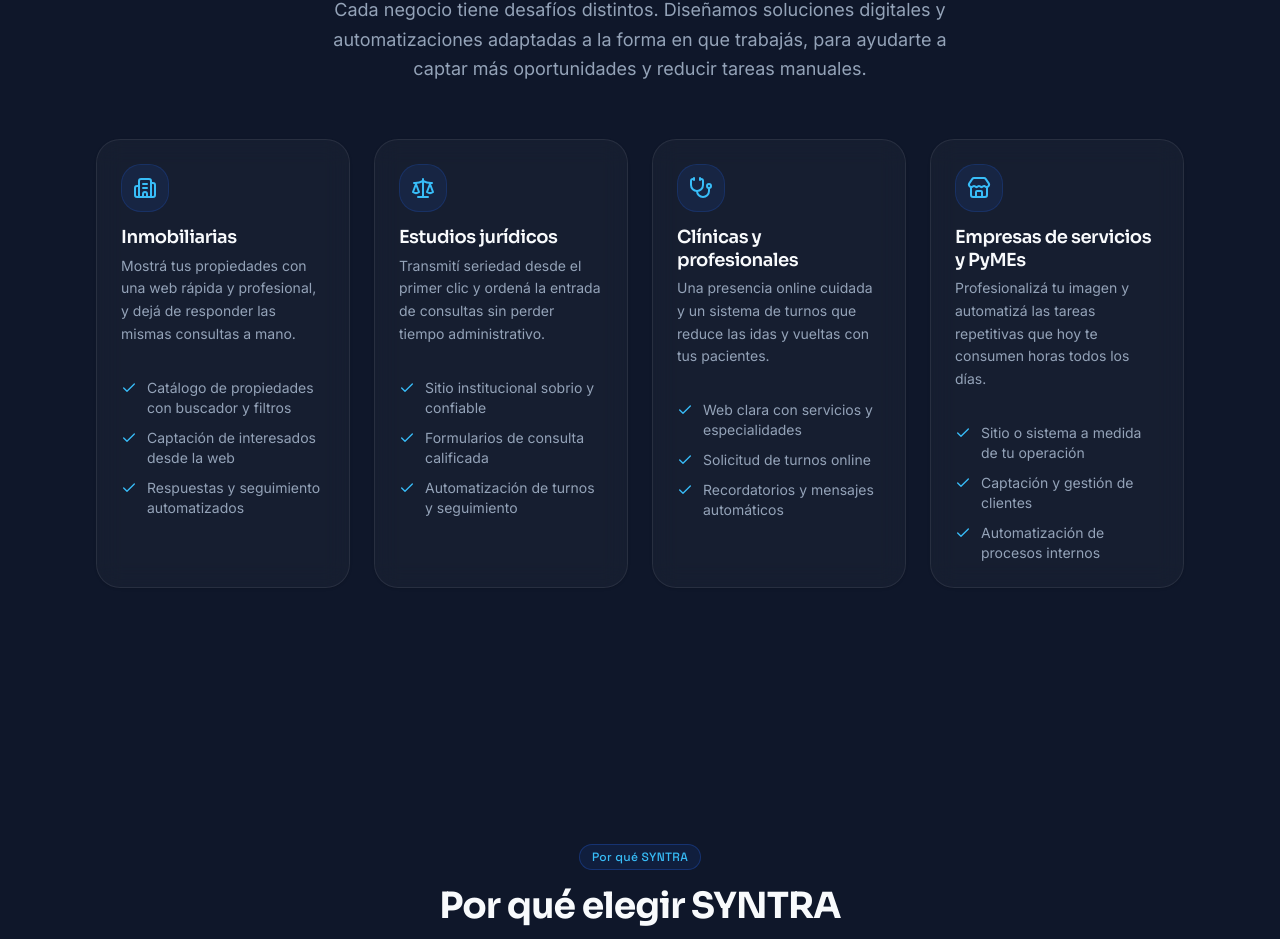
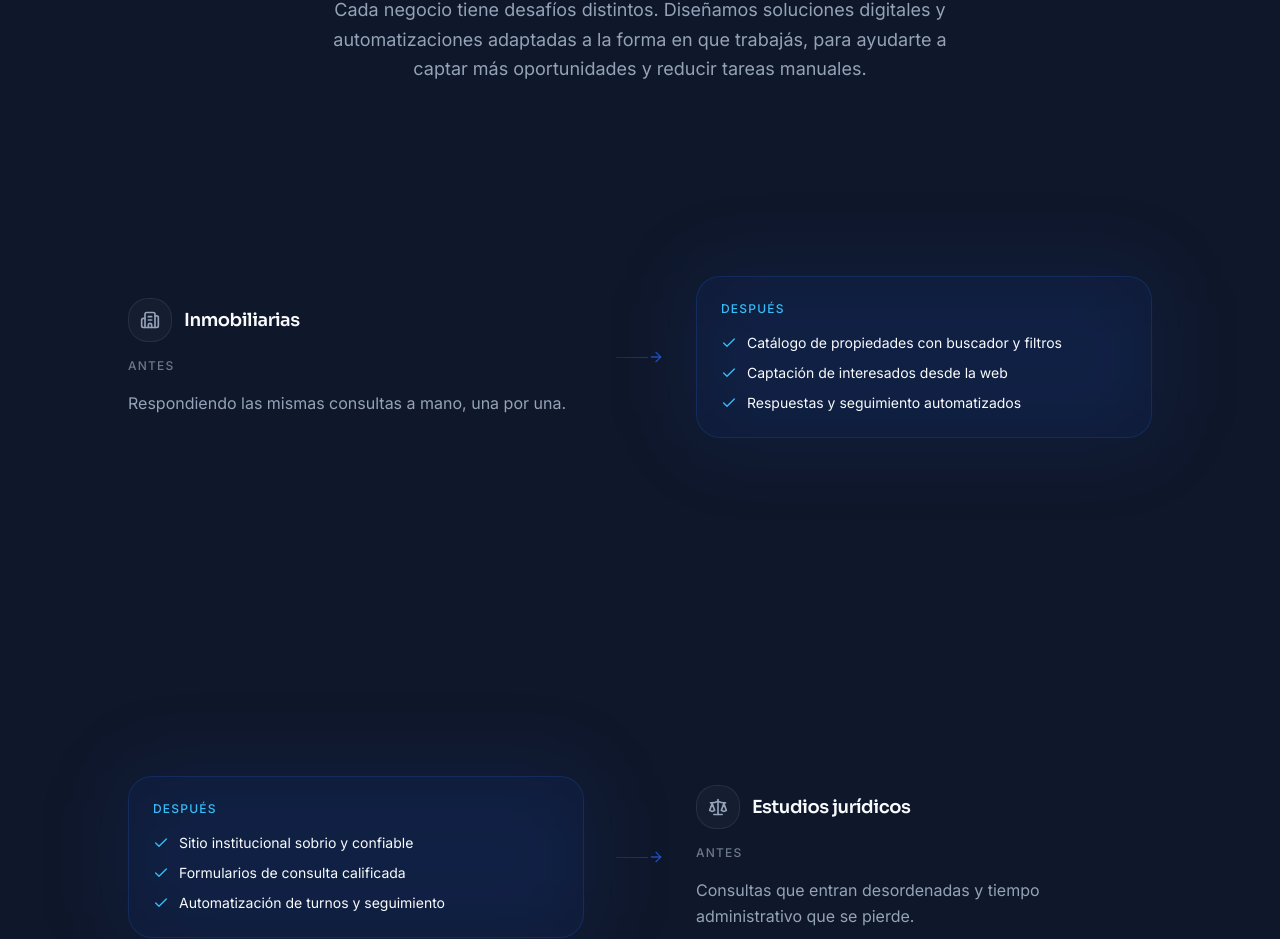
Before and after one commit to syntracorestudio-arch/syntra-core-system, a Next.js app in the folder projects/syntra-core-website/: page / in a window 1280 px wide. Shown: the part 1958-2897 px from the top of the page. Built offline with nearby package versions, Linux system fonts and the light colour scheme.

Commit message:
segundo commit

```diff
--- /dev/null
+++ b/projects/syntra-core-website/src/components/marketing/para-quien/industry-band.tsx
@@ -0,0 +1,127 @@
+"use client";
+
+import * as React from "react";
+import { Check } from "lucide-react";
+import { motion, useReducedMotion, type Variants } from "framer-motion";
+
+import { cn } from "@/lib/utils";
+import { TransformConnector } from "@/components/marketing/para-quien/transform-connector";
+
+interface IndustryBandProps {
+  index: number;
+  /** Rótulo (ícono + nombre) renderizado en Server y pasado como children. */
+  label: React.ReactNode;
+  pain: string;
+  solutions: string[];
+  /** Deriva de index % 2. Solo invierte el orden VISUAL en desktop. */
+  reversed: boolean;
+}
+
+// Easing exacto de la spec.
+const EASE = [0.22, 1, 0.36, 1] as const;
+const VIEWPORT = { once: true, amount: 0.3 } as const;
+
+/**
+ * IndustryBand — banda full-width "antes / después" (spec para-quien-v1).
+ * Una instancia por rubro. Reveal único al entrar en viewport con beat
+ * narrativo de 300ms entre "antes" y "después". Respeta prefers-reduced-motion.
+ * DOM lógico: rótulo → antes → después (la alternancia es solo visual).
+ */
+function IndustryBand({
+  label,
+  pain,
+  solutions,
+  reversed,
+}: IndustryBandProps) {
+  const reduce = useReducedMotion();
+
+  const t = (delay: number) =>
+    reduce ? { duration: 0 } : { duration: 0.35, ease: EASE, delay };
+
+  const fadeUp: Variants = {
+    hidden: reduce ? { opacity: 1, y: 0 } : { opacity: 0, y: 20 },
+    visible: { opacity: 1, y: 0 },
+  };
+  const fadeIn: Variants = {
+    hidden: reduce ? { opacity: 1, y: 0 } : { opacity: 0, y: 12 },
+    visible: { opacity: 1, y: 0 },
+  };
+  const checksContainer: Variants = {
+    hidden: {},
+    visible: {
+      transition: reduce ? {} : { staggerChildren: 0.09, delayChildren: 0.95 },
+    },
+  };
+  const checkItem: Variants = {
+    hidden: reduce ? { opacity: 1, scale: 1 } : { opacity: 0, scale: 0.9 },
+    visible: { opacity: 1, scale: 1, transition: { duration: 0.3, ease: EASE } },
+  };
+
+  return (
+    <motion.div
+      initial="hidden"
+      whileInView="visible"
+      viewport={VIEWPORT}
+      className="grid items-center gap-6 md:min-h-[380px] md:grid-cols-[1fr_auto_1fr] md:gap-8 lg:min-h-[420px]"
+    >
+      {/* Lado "antes" (gris, apagado) — beat: aparece +0.12s tras el rótulo */}
+      <motion.div
+        variants={fadeIn}
+        transition={t(0.12)}
+        className={cn(
+          "flex flex-col gap-4",
+          reversed ? "md:order-3" : "md:order-1",
+        )}
+      >
+        <motion.div variants={fadeUp} transition={t(0)}>
+          {label}
+        </motion.div>
+
+        <p className="text-xs font-medium tracking-widest text-muted-foreground/70 uppercase">
+          Antes
+        </p>
+        <p className="max-w-md leading-relaxed text-muted-foreground">{pain}</p>
+      </motion.div>
+
+      {/* Conector (orden visual central siempre) */}
+      <div className="md:order-2">
+        <TransformConnector />
+      </div>
+
+      {/* Lado "después" (iluminado, acento azul) — tras beat de 300ms */}
+      <motion.div
+        variants={fadeUp}
+        transition={t(0.62)}
+        className={cn(
+          "relative flex flex-col gap-4 rounded-2xl border border-brand-electric/20 bg-brand-electric/[0.04] p-6",
+          reversed ? "md:order-1" : "md:order-3",
+        )}
+      >
+        <span
+          aria-hidden="true"
+          className="pointer-events-none absolute -inset-2 -z-10 rounded-3xl bg-brand-electric/10 blur-2xl"
+        />
+        <p className="text-xs font-medium tracking-widest text-brand-cyan uppercase">
+          Después
+        </p>
+        <motion.ul variants={checksContainer} className="flex flex-col gap-2.5">
+          {solutions.map((solution) => (
+            <motion.li
+              key={solution}
+              variants={checkItem}
+              className="flex items-start gap-2.5 text-sm text-foreground"
+            >
+              <Check
+                className="mt-0.5 size-4 shrink-0 text-brand-cyan"
+                aria-hidden="true"
+              />
+              {solution}
+            </motion.li>
+          ))}
+        </motion.ul>
+      </motion.div>
+    </motion.div>
+  );
+}
+
+export { IndustryBand };
--- /dev/null
+++ b/projects/syntra-core-website/src/components/marketing/para-quien/transform-connector.tsx
@@ -0,0 +1,28 @@
+import { ArrowDown, ArrowRight } from "lucide-react";
+
+/**
+ * TransformConnector — conector decorativo "antes → después".
+ * Desktop: horizontal. Mobile: vertical (apunta hacia abajo). aria-hidden.
+ * CSS puro, sin interacción.
+ */
+function TransformConnector() {
+  return (
+    <div
+      aria-hidden="true"
+      className="flex shrink-0 items-center justify-center"
+    >
+      {/* Mobile: flecha vertical */}
+      <div className="flex flex-col items-center md:hidden">
+        <span className="h-6 w-px bg-gradient-to-b from-transparent to-brand-electric/40" />
+        <ArrowDown className="size-4 text-brand-electric/70" />
+      </div>
+      {/* Desktop: flecha horizontal */}
+      <div className="hidden items-center md:flex">
+        <span className="h-px w-8 bg-gradient-to-r from-border to-brand-electric/40" />
+        <ArrowRight className="size-4 text-brand-electric/70" />
+      </div>
+    </div>
+  );
+}
+
+export { TransformConnector };
--- a/projects/syntra-core-website/src/components/sections/use-cases-section.tsx
+++ b/projects/syntra-core-website/src/components/sections/use-cases-section.tsx
@@ -1,22 +1,17 @@
-import { Check } from "lucide-react";
-
 import { siteConfig, useCases } from "@/config/site";
 import { getIcon } from "@/lib/icons";
-import {
-  Card,
-  CardContent,
-  CardDescription,
-  CardHeader,
-  CardTitle,
-} from "@/components/ui/card";
 import { Section } from "@/components/layout/section";
 import { SectionHeading } from "@/components/shared/section-heading";
 import { BlurReveal } from "@/components/animations/blur-reveal";
-import { Stagger, StaggerItem } from "@/components/animations/stagger";
+import { IndustryBand } from "@/components/marketing/para-quien/industry-band";
 
 /**
- * UseCasesSection — casos de uso por industria (escenario problema → solución).
- * Content-driven, sin métricas ni casos inventados. Server Component.
+ * UseCasesSection — "Pensado para tu rubro": 4 bandas full-width antes/después
+ * con reveal al entrar en viewport. Content-driven (config/site.ts).
+ * Conserva el ancla #casos (navegación del navbar).
+ *
+ * El rótulo (ícono + nombre) se arma acá (Server Component, mismo patrón que
+ * Servicios) y se pasa como `label` a IndustryBand, que es Client.
  */
 function UseCasesSection() {
   const { eyebrow, title, subtitle } = siteConfig.sections.useCases;
@@ -27,40 +22,30 @@ function UseCasesSection() {
         <SectionHeading eyebrow={eyebrow} title={title} subtitle={subtitle} />
       </BlurReveal>
 
-      <Stagger className="mt-14 grid gap-6 sm:grid-cols-2 xl:grid-cols-4">
-        {useCases.map((useCase) => {
+      <div className="mx-auto mt-16 flex max-w-5xl flex-col gap-16 lg:gap-20">
+        {useCases.map((useCase, index) => {
           const Icon = getIcon(useCase.icon);
           return (
-            <StaggerItem key={useCase.id} className="h-full">
-              <Card className="h-full transition-colors duration-300 hover:border-brand-cyan/30">
-                <CardHeader>
-                  <span className="mb-2 inline-flex size-12 items-center justify-center rounded-xl border border-brand-electric/20 bg-brand-electric/10 text-brand-cyan">
-                    <Icon className="size-6" aria-hidden="true" />
+            <IndustryBand
+              key={useCase.id}
+              index={index}
+              label={
+                <span className="flex items-center gap-3">
+                  <span className="inline-flex size-11 items-center justify-center rounded-xl border border-border bg-secondary/40 text-muted-foreground">
+                    <Icon className="size-5" aria-hidden="true" />
                   </span>
-                  <CardTitle>{useCase.title}</CardTitle>
-                  <CardDescription>{useCase.description}</CardDescription>
-                </CardHeader>
-                <CardContent className="mt-2">
-                  <ul className="flex flex-col gap-2.5">
-                    {useCase.deliverables.map((item) => (
-                      <li
-                        key={item}
-                        className="flex items-start gap-2.5 text-sm text-muted-foreground"
-                      >
-                        <Check
-                          className="mt-0.5 size-4 shrink-0 text-brand-cyan"
-                          aria-hidden="true"
-                        />
-                        {item}
-                      </li>
-                    ))}
-                  </ul>
-                </CardContent>
-              </Card>
-            </StaggerItem>
+                  <span className="font-heading text-lg font-semibold tracking-tight">
+                    {useCase.title}
+                  </span>
+                </span>
+              }
+              pain={useCase.pain}
+              solutions={useCase.deliverables}
+              reversed={index % 2 === 1}
+            />
           );
         })}
-      </Stagger>
+      </div>
     </Section>
   );
 }
--- a/projects/syntra-core-website/src/config/site.ts
+++ b/projects/syntra-core-website/src/config/site.ts
@@ -147,6 +147,7 @@ export const useCases: UseCaseItem[] = [
     title: "Inmobiliarias",
     description:
       "Mostrá tus propiedades con una web rápida y profesional, y dejá de responder las mismas consultas a mano.",
+    pain: "Respondiendo las mismas consultas a mano, una por una.",
     deliverables: [
       "Catálogo de propiedades con buscador y filtros",
       "Captación de interesados desde la web",
@@ -159,6 +160,7 @@ export const useCases: UseCaseItem[] = [
     title: "Estudios jurídicos",
     description:
       "Transmití seriedad desde el primer clic y ordená la entrada de consultas sin perder tiempo administrativo.",
+    pain: "Consultas que entran desordenadas y tiempo administrativo que se pierde.",
     deliverables: [
       "Sitio institucional sobrio y confiable",
       "Formularios de consulta calificada",
@@ -171,6 +173,7 @@ export const useCases: UseCaseItem[] = [
     title: "Clínicas y profesionales",
     description:
       "Una presencia online cuidada y un sistema de turnos que reduce las idas y vueltas con tus pacientes.",
+    pain: "Idas y vueltas constantes con pacientes para coordinar cada turno.",
     deliverables: [
       "Web clara con servicios y especialidades",
       "Solicitud de turnos online",
@@ -183,6 +186,7 @@ export const useCases: UseCaseItem[] = [
     title: "Empresas de servicios y PyMEs",
     description:
       "Profesionalizá tu imagen y automatizá las tareas repetitivas que hoy te consumen horas todos los días.",
+    pain: "Tareas repetitivas que consumen horas todos los días.",
     deliverables: [
       "Sitio o sistema a medida de tu operación",
       "Captación y gestión de clientes",
--- a/projects/syntra-core-website/src/types/index.ts
+++ b/projects/syntra-core-website/src/types/index.ts
@@ -60,7 +60,9 @@ export interface UseCaseItem {
   title: string;
   /** Narrativa breve: el problema típico y cómo lo resolvemos */
   description: string;
-  /** Entregables concretos para ese rubro */
+  /** Dolor "antes" del rubro (banda Antes/Después) */
+  pain: string;
+  /** Entregables concretos para ese rubro (lado "después") */
   deliverables: string[];
 }
 
```
Also changed, not shown: 2 other files (tests, documents, lock files or other folders).
